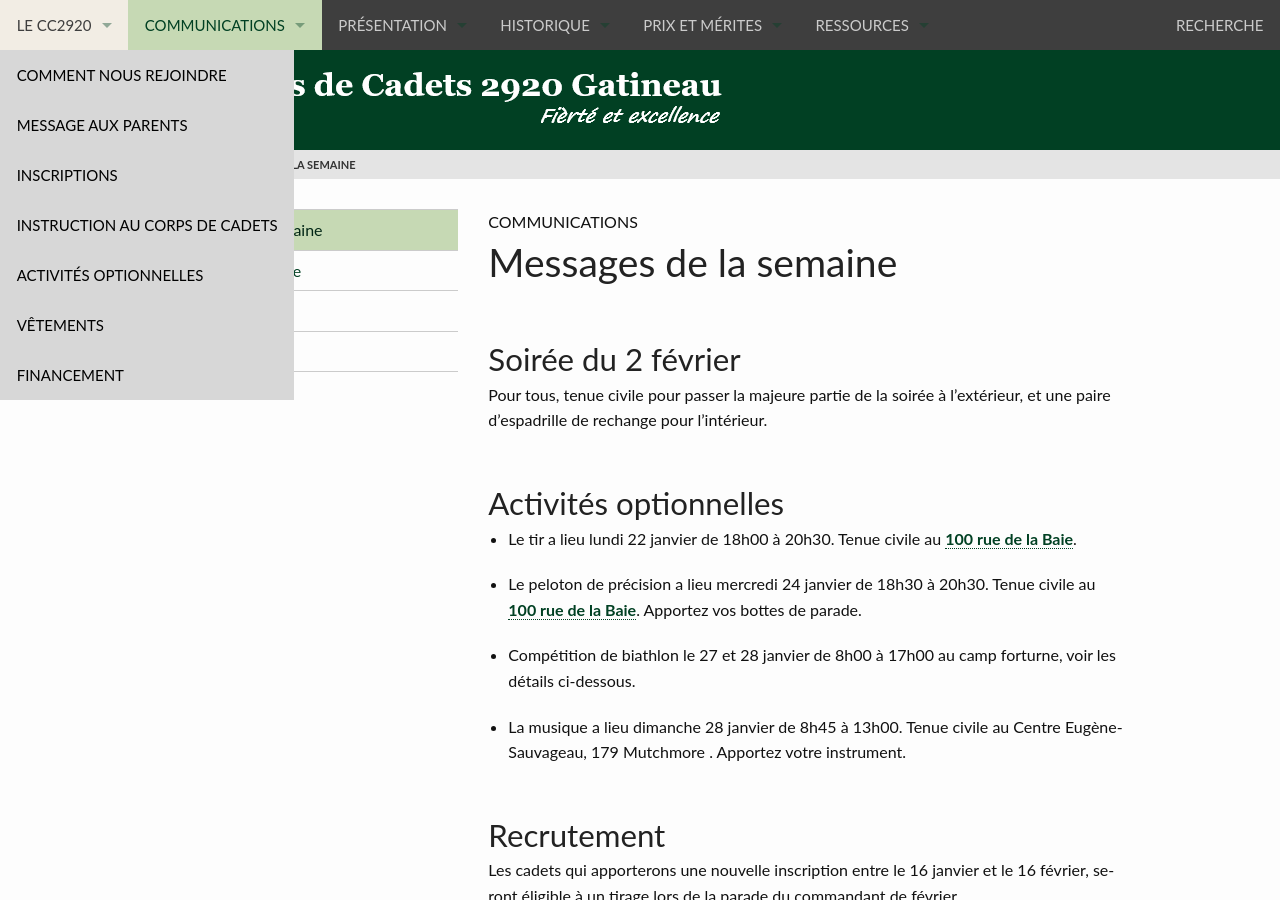
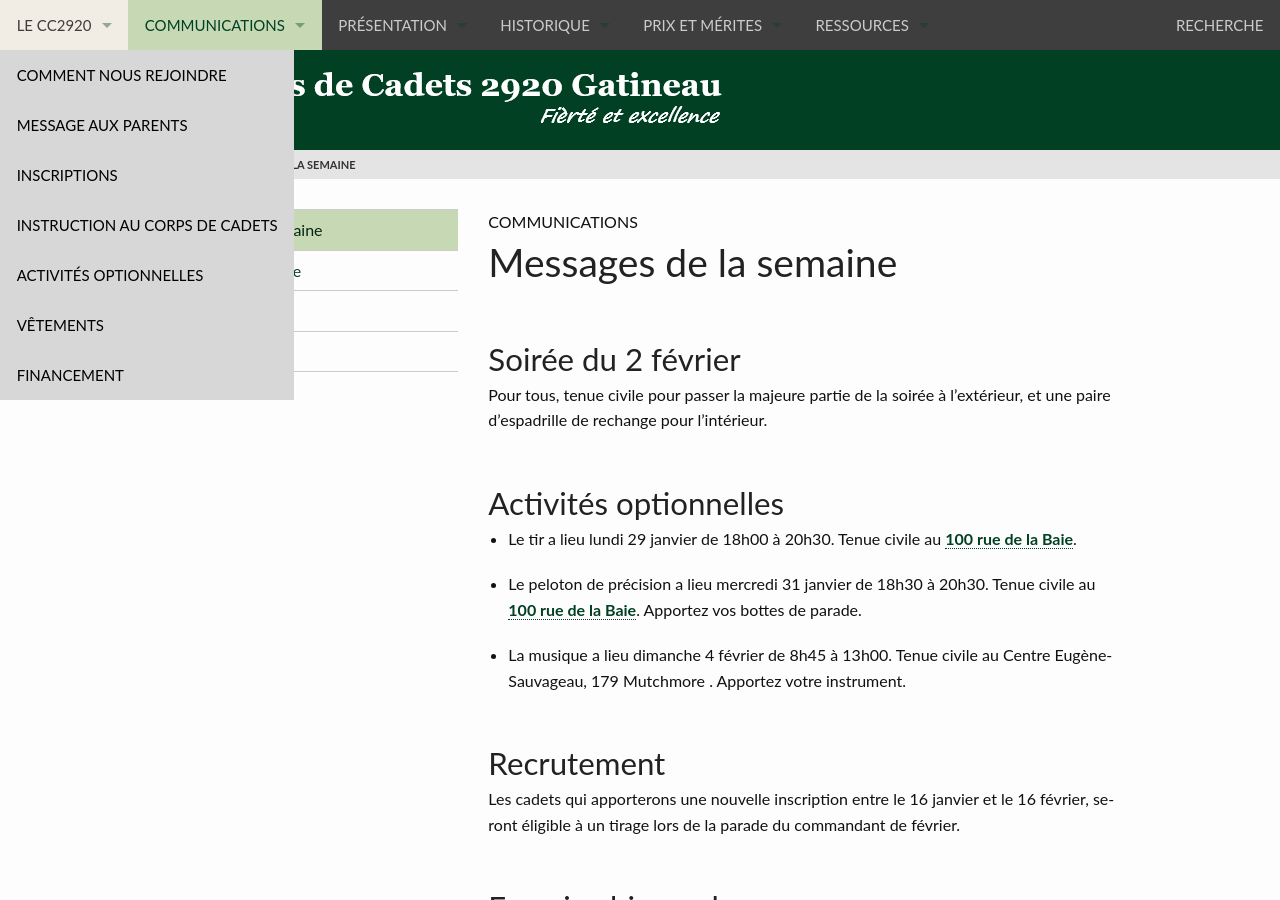
Before and after one commit to CC2920/web, a Jekyll site: the page built from _communications/messages.md, in a window 1280 px wide and 900 px high. Built offline with Jekyll 4.4.1, drawn with Linux system fonts in a browser that asks for light colours.

Commit message:
Update messages.md

```diff
--- a/_communications/messages.md
+++ b/_communications/messages.md
@@ -10,13 +10,11 @@ Pour tous, tenue civile pour passer la majeure partie de la soirée à l'extéri
 
 ## Activités optionnelles
 
-- Le tir a lieu lundi 22 janvier de 18h00 à 20h30. Tenue civile au [100 rue de la Baie](/information/comment-nous-rejoindre/).
+- Le tir a lieu lundi 29 janvier de 18h00 à 20h30. Tenue civile au [100 rue de la Baie](/information/comment-nous-rejoindre/).
 
-- Le peloton de précision a lieu mercredi 24 janvier de 18h30 à 20h30. Tenue civile au [100 rue de la Baie](/information/comment-nous-rejoindre/). Apportez vos bottes de parade.
+- Le peloton de précision a lieu mercredi 31 janvier de 18h30 à 20h30. Tenue civile au [100 rue de la Baie](/information/comment-nous-rejoindre/). Apportez vos bottes de parade.
 
-- Compétition de biathlon le 27 et 28 janvier de 8h00 à 17h00 au camp forturne, voir les détails ci-dessous.
-
-- La musique a lieu dimanche 28 janvier de 8h45 à 13h00. Tenue civile au Centre Eugène-Sauvageau, 179 Mutchmore . Apportez votre instrument.
+- La musique a lieu dimanche 4 février de 8h45 à 13h00. Tenue civile au Centre Eugène-Sauvageau, 179 Mutchmore . Apportez votre instrument.
 
 ## Recrutement
 
```
